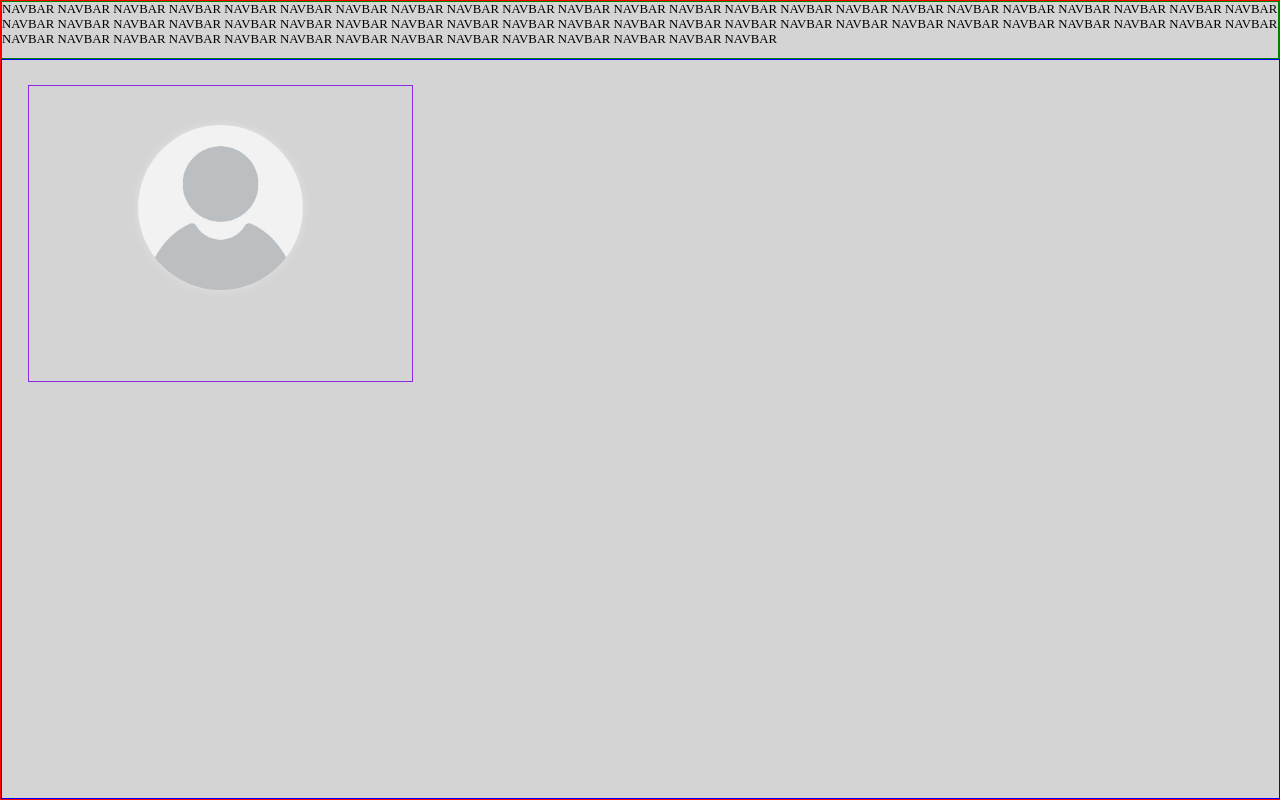
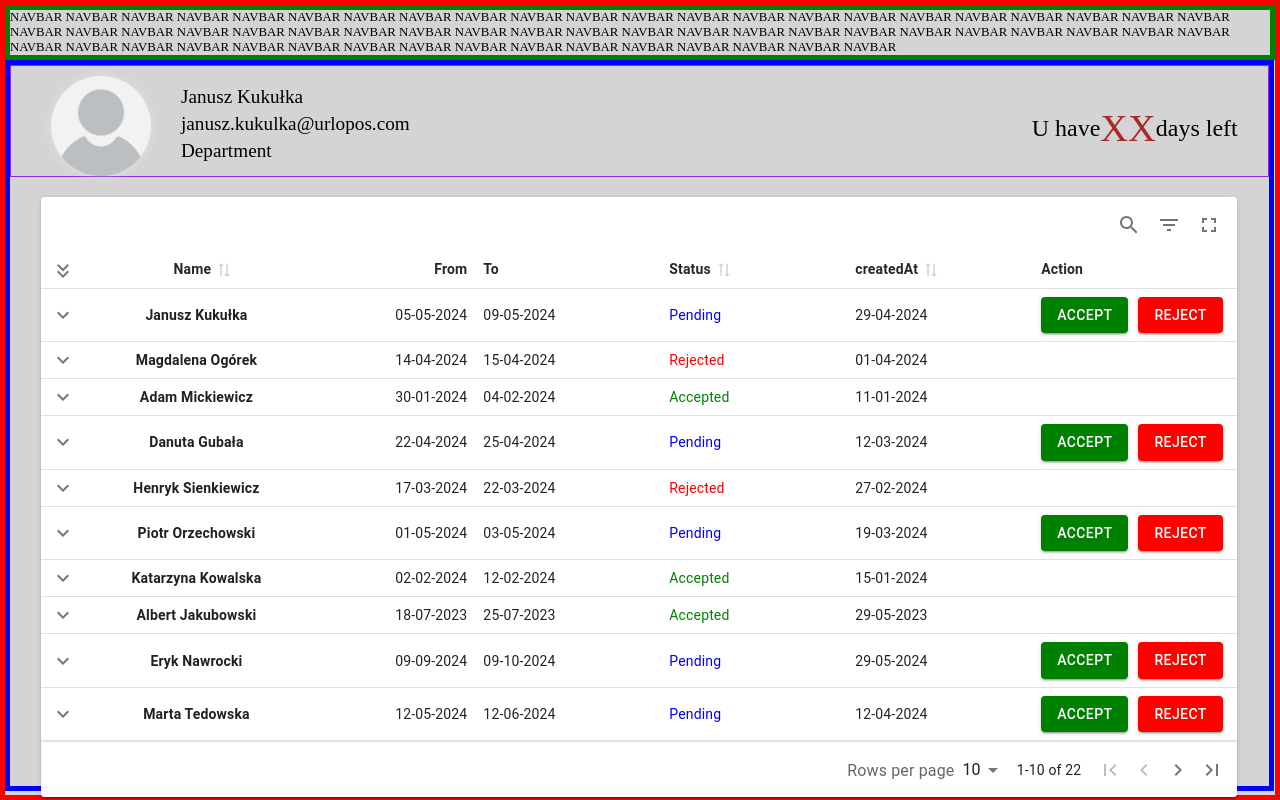
Before and after one commit to infoshareacademy/jfdzr13-team-lospollos, a React (Vite) app in the folder los-urlopos/: page / in a window 1280 px wide. Built offline with nearby package versions, Linux system fonts and the light colour scheme.

Commit message:
bassed on kgajewska version, change view of UserComponent and add details, build ListComponent with Material-React-Table and add some features.

```diff
--- a/los-urlopos/src/components/UserPanel/ListComponent/ListComponent.tsx
+++ b/los-urlopos/src/components/UserPanel/ListComponent/ListComponent.tsx
@@ -1,6 +1,164 @@
-import React from "react";
+import React, { useMemo, useState } from "react";
 import styles from "./listComponent.module.css";
+import Button from "@mui/material/Button";
+import {
+  MaterialReactTable,
+  useMaterialReactTable,
+  type MRT_ColumnDef,
+} from "material-react-table";
+import { data as initialData } from "./mokDB";
 
-export function ListComponent() {
-  return <></>;
+export default function ListComponent() {
+  const [data, setData] = useState(initialData);
+
+  const handleButtonClick = (row: Request, action: string) => {
+    const updatedData = data.map((item) => {
+      if (item.name === row.name) {
+        return {
+          ...item,
+          status: action === "accept" ? "Accepted" : "Rejected",
+        };
+      }
+      return item;
+    });
+    setData(updatedData);
+  };
+
+  const columns = useMemo<MRT_ColumnDef<Request>[]>(
+    () => [
+      {
+        accessorKey: "name",
+        header: "Name",
+        muiTableHeadCellProps: { align: "center" },
+        muiTableBodyCellProps: { align: "center", sx: { fontWeight: "bold" } },
+        enableHiding: false,
+      },
+      {
+        accessorKey: "dateFrom",
+        header: "From",
+        enableSorting: false,
+        muiTableHeadCellProps: { align: "right" },
+        muiTableBodyCellProps: {
+          align: "right",
+        },
+      },
+      {
+        accessorKey: "dateTo",
+        header: "To",
+        enableSorting: false,
+        muiTableHeadCellProps: { align: "left" },
+        muiTableBodyCellProps: {
+          align: "left",
+        },
+      },
+      {
+        accessorKey: "status",
+        header: "Status",
+        muiTableBodyCellProps(props) {
+          if (props.cell.getValue() === "Pending") {
+            return { style: { color: "Blue" } };
+          } else if (props.cell.getValue() === "Rejected") {
+            return { style: { color: "Red" } };
+          } else if (props.cell.getValue() === "Accepted") {
+            return { style: { color: "Green" } };
+          }
+        },
+      },
+      {
+        accessorKey: "createdAt",
+        header: "createdAt",
+      },
+      {
+        accessorKey: "action",
+        header: "Action",
+        enableSorting: false,
+        Cell: ({ row }) =>
+          row.original.status === "Pending" ? (
+            <div>
+              <Button
+                variant="contained"
+                color="primary"
+                sx={{ marginRight: "10px", backgroundColor: "Green" }}
+                onClick={() => handleButtonClick(row.original, "accept")}
+              >
+                Accept
+              </Button>
+              <Button
+                variant="contained"
+                color="primary"
+                sx={{ backgroundColor: "Red" }}
+                onClick={() => handleButtonClick(row.original, "reject")}
+              >
+                Reject
+              </Button>
+            </div>
+          ) : null,
+      },
+    ],
+    [data]
+  );
+
+  const table = useMaterialReactTable({
+    columns,
+    data,
+    enableHiding: false,
+    enableColumnActions: false,
+    enableRowExpansion: true,
+    enableDensityToggle: false,
+    initialState: { density: "compact" },
+    renderDetailPanel: ({ row }) => (
+      <div
+        style={{
+          padding: "16px",
+          display: "flex",
+          gap: "36px",
+          alignContent: "center",
+        }}
+      >
+        <strong>Details:</strong>
+        <p>
+          Name:
+          <br /> {row.original.name}
+        </p>
+        <p>
+          From:
+          <br /> {row.original.dateFrom}
+        </p>
+        <p>
+          To:
+          <br /> {row.original.dateTo}
+        </p>
+        <p>
+          Request Type:
+          <br /> XXXXXXXXXXXXXXXX
+        </p>
+        <p>
+          Days Request:
+          <br /> XX
+        </p>
+        <p>
+          Supervisor:
+          <br /> XXXXXXXXXXXXXXXXXX
+        </p>
+        <p>
+          Status:
+          <br /> {row.original.status}
+        </p>
+        <p>
+          Created At:
+          <br /> {row.original.createdAt}
+        </p>
+        <p>
+          Comment:
+          <br />
+          XXXXX XXXXX XXXXX XXXXX XXXXX
+        </p>
+      </div>
+    ),
+  });
+  return (
+    <div className={styles.listWrapper}>
+      <MaterialReactTable table={table} />
+    </div>
+  );
 }
--- a/los-urlopos/src/components/UserPanel/ListComponent/listComponent.module.css
+++ b/los-urlopos/src/components/UserPanel/ListComponent/listComponent.module.css
@@ -0,0 +1,3 @@
+.listWrapper {
+  width: 95%;
+}
--- /dev/null
+++ b/los-urlopos/src/components/UserPanel/ListComponent/mokDB.tsx
@@ -0,0 +1,164 @@
+interface Request {
+  name: string;
+  dateFrom: string;
+  dateTo: string;
+  createdAt: string;
+  status: string;
+}
+
+export const data: Request[] = [
+  {
+    name: "Janusz Kukułka",
+    dateFrom: "05-05-2024",
+    dateTo: "09-05-2024",
+    createdAt: "29-04-2024",
+    status: "Pending",
+  },
+  {
+    name: "Magdalena Ogórek",
+    dateFrom: "14-04-2024",
+    dateTo: "15-04-2024",
+    createdAt: "01-04-2024",
+    status: "Rejected",
+  },
+  {
+    name: "Adam Mickiewicz",
+    dateFrom: "30-01-2024",
+    dateTo: "04-02-2024",
+    createdAt: "11-01-2024",
+    status: "Accepted",
+  },
+  {
+    name: "Danuta Gubała",
+    dateFrom: "22-04-2024",
+    dateTo: "25-04-2024",
+    createdAt: "12-03-2024",
+    status: "Pending",
+  },
+  {
+    name: "Henryk Sienkiewicz",
+    dateFrom: "17-03-2024",
+    dateTo: "22-03-2024",
+    createdAt: "27-02-2024",
+    status: "Rejected",
+  },
+  {
+    name: "Piotr Orzechowski",
+    dateFrom: "01-05-2024",
+    dateTo: "03-05-2024",
+    createdAt: "19-03-2024",
+    status: "Pending",
+  },
+  {
+    name: "Katarzyna Kowalska",
+    dateFrom: "02-02-2024",
+    dateTo: "12-02-2024",
+    createdAt: "15-01-2024",
+    status: "Accepted",
+  },
+  {
+    name: "Albert Jakubowski",
+    dateFrom: "18-07-2023",
+    dateTo: "25-07-2023",
+    createdAt: "29-05-2023",
+    status: "Accepted",
+  },
+  {
+    name: "Eryk Nawrocki",
+    dateFrom: "09-09-2024",
+    dateTo: "09-10-2024",
+    createdAt: "29-05-2024",
+    status: "Pending",
+  },
+  {
+    name: "Marta Tedowska",
+    dateFrom: "12-05-2024",
+    dateTo: "12-06-2024",
+    createdAt: "12-04-2024",
+    status: "Pending",
+  },
+  {
+    name: "Katarzyna Kotowska",
+    dateFrom: "12-06-2024",
+    dateTo: "15-06-2024",
+    createdAt: "12-04-2024",
+    status: "Pending",
+  },
+  {
+    name: "Izabela Sabat",
+    dateFrom: "20-02-2024",
+    dateTo: "28-02-2024",
+    createdAt: "11-01-2024",
+    status: "Accepted",
+  },
+  {
+    name: "Jakub Morzyński",
+    dateFrom: "20-11-2024",
+    dateTo: "29-11-2024",
+    createdAt: "06-06-2024",
+    status: "Pending",
+  },
+  {
+    name: "Paulina Chmiel",
+    dateFrom: "17-09-2024",
+    dateTo: "21-09-2024",
+    createdAt: "29-06-2024",
+    status: "Pending",
+  },
+  {
+    name: "Kamil Rybczewski",
+    dateFrom: "23-05-2024",
+    dateTo: "26-05-2024",
+    createdAt: "20-04-2024",
+    status: "Rejected",
+  },
+  {
+    name: "Katarzyna Kowalska",
+    dateFrom: "05-01-2025",
+    dateTo: "15-01-2025",
+    createdAt: "29-04-2024",
+    status: "Accepted",
+  },
+  {
+    name: "Janusz Kukułka",
+    dateFrom: "20-07-2024",
+    dateTo: "30-07-2024",
+    createdAt: "14-05-2024",
+    status: "Pending",
+  },
+  {
+    name: "Katarzyna Kowalska",
+    dateFrom: "21-05-2024",
+    dateTo: "23-05-2024",
+    createdAt: "02-04-2024",
+    status: "Rejected",
+  },
+  {
+    name: "Kamil Rybczewski",
+    dateFrom: "02-02-2024",
+    dateTo: "09-02-2024",
+    createdAt: "20-12-2023",
+    status: "Accepted",
+  },
+  {
+    name: "Eryk Nawrocki",
+    dateFrom: "09-02-2025",
+    dateTo: "13-02-2025",
+    createdAt: "20-05-2024",
+    status: "Pending",
+  },
+  {
+    name: "Marta Tedowska",
+    dateFrom: "05-05-2024",
+    dateTo: "12-05-2024",
+    createdAt: "16-03-2024",
+    status: "Rejected",
+  },
+  {
+    name: "Danuta Gubała",
+    dateFrom: "16-07-2024",
+    dateTo: "25-07-2024",
+    createdAt: "12-05-2024",
+    status: "Pending",
+  },
+];
--- a/los-urlopos/src/components/UserPanel/UserComponent/UserComponent.tsx
+++ b/los-urlopos/src/components/UserPanel/UserComponent/UserComponent.tsx
@@ -26,8 +26,10 @@ export function UserComponent() {
     <div className={styles.profilePictureWrapper}>
       <div className={styles.profilePictureCont}>
         <label className={styles.label} htmlFor="file">
-          <span className="glyphicon glyphicon-camera"></span>
-          <span className="changeImage">Change Image</span>
+          <span
+            className={`${styles.glyphicon} ${styles.glyphiconCamera}`}
+          ></span>
+          <span>Change</span>
         </label>
         <input id="file" type="file" onChange={loadFile} />
         <img
@@ -38,6 +40,14 @@ export function UserComponent() {
           alt="Profile"
         />
       </div>
+      <div className={styles.userDetails}>
+        <span>Janusz Kukułka</span>
+        <span>janusz.kukulka@urlopos.com</span>
+        <span>Department</span>
+      </div>
+      <div className={styles.daysLeft}>
+        U have <span>XX</span> days left
+      </div>
     </div>
   );
 }
--- a/los-urlopos/src/components/UserPanel/UserComponent/userComponent.module.css
+++ b/los-urlopos/src/components/UserPanel/UserComponent/userComponent.module.css
@@ -1,20 +1,17 @@
 .profilePictureWrapper {
   border: 1px solid blueviolet;
   display: flex;
-  justify-content: center;
-  height: 40%;
-  width: 30%;
-  margin-top: 2%;
-  margin-left: 2%;
+  padding: 10px 0 0 40px;
+  height: 120px;
+  width: 100%;
   position: relative;
 }
 
 .profilePictureCont {
   position: relative;
-  width: 165px;
-  height: 165px;
+  width: 100px;
+  height: 100px;
   display: flex;
-  margin-top: 10%;
 }
 
 .profilePictureCont input {
@@ -22,8 +19,8 @@
 }
 
 .profilePicture {
-  width: 165px;
-  height: 165px;
+  width: 100px;
+  height: 100px;
   object-fit: cover;
   border-radius: 100px;
   box-shadow: 0 0 10px 0 rgba(255, 255, 255, 0.35);
@@ -31,8 +28,8 @@
 
 .label {
   position: absolute;
-  width: 165px;
-  height: 165px;
+  width: 100px;
+  height: 100px;
   display: flex;
   justify-content: center;
   align-items: center;
@@ -48,12 +45,30 @@
   color: white;
 }
 
-.changeImage {
-  display: inline-flex;
-  padding: 0.2em;
-  height: 2em;
+.glyphiconCamera {
+  margin-right: 5px;
 }
 
-.glyphicon-camera {
-  margin-right: 5px;
+.userDetails {
+  display: flex;
+  flex-direction: column;
+  padding: 10px 0 0 30px;
+  gap: 5px;
+  width: auto;
+  height: 100%;
+  font-size: 1.2em;
 }
+
+.daysLeft {
+  font-size: 1.5em;
+  display: flex;
+  align-items: center;
+  position: absolute;
+  right: 30px;
+  top: 40px;
+}
+
+.daysLeft span {
+  color: brown;
+  font-size: 1.6em;
+}
--- a/los-urlopos/src/components/UserPanel/UserPanel.tsx
+++ b/los-urlopos/src/components/UserPanel/UserPanel.tsx
@@ -1,7 +1,7 @@
 import React from "react";
 import styles from "./userPanel.module.css";
 import { UserComponent } from "./UserComponent/UserComponent";
-import { ListComponent } from "./ListComponent/ListComponent";
+import ListComponent from "./ListComponent/ListComponent";
 
 export function UserPanel() {
   return (
--- a/los-urlopos/src/components/UserPanel/userPanel.module.css
+++ b/los-urlopos/src/components/UserPanel/userPanel.module.css
@@ -1,24 +1,32 @@
-.mainContainer {
-  width: 100%;
-  height: 100%;
-  background-color: rgb(212, 212, 212);
-  border: 1px solid red;
+* {
   margin: 0;
   padding: 0;
-  position: absolute;
+  box-sizing: border-box;
+}
+.mainContainer {
+  width: 100vw;
+  height: 100vh;
+  background-color: rgb(212, 212, 212);
+  border: 5px solid red;
+  margin: 0;
+  padding: 0;
   display: flex;
   flex-direction: column;
   align-self: center;
 }
 
 .devNavbar {
-  border: 1px solid green;
+  border: 5px solid green;
   height: 7%;
   font-size: 1vw;
 }
 
 .userAndListContainer {
-  border: 1px blue solid;
+  border: 5px blue solid;
   height: 92.5%;
   width: 99.9%;
+  display: flex;
+  flex-direction: column;
+  align-items: center;
+  gap: 20px;
 }
```
Also changed, not shown: los-urlopos/package.json (+7 -0 lines), 1 other file (tests, documents, lock files or other folders).
